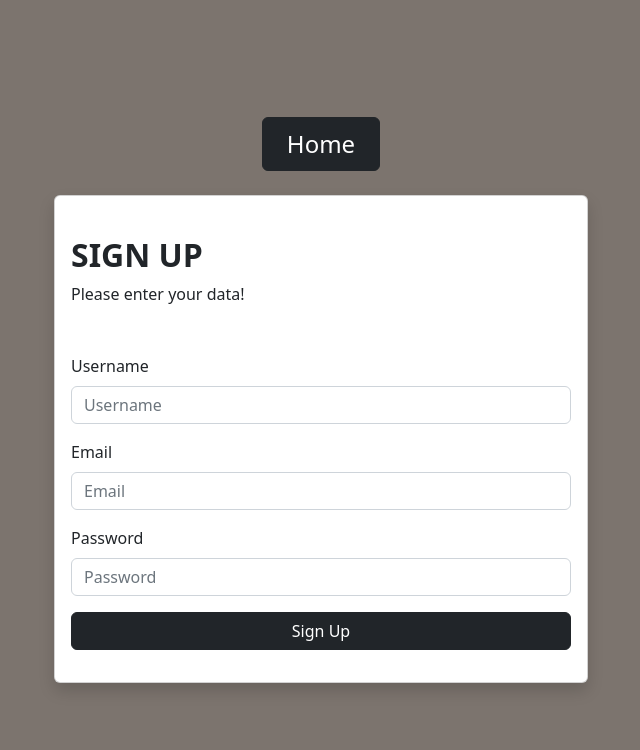
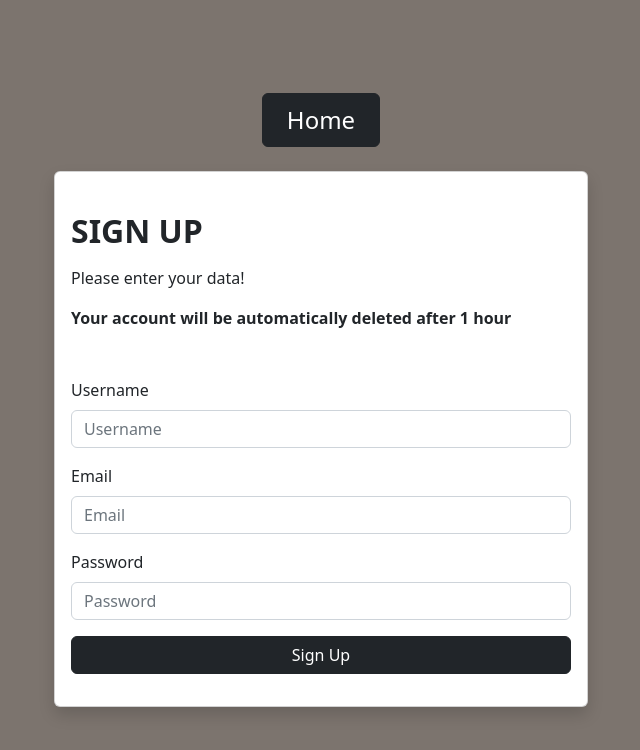
Before and after one commit to qbuus/FullstackToDo, a React (Create React App) app in the folder todofrontend/: page /signup in a window 1280 px wide. Shown: the top 750 px of the page, without its empty margins (319-959 px from the left). Built offline with nearby package versions, Linux system fonts and the light colour scheme.

Commit message:
styling events with react-hot-toast to let user know whathappens

```diff
--- a/todofrontend/package.json
+++ b/todofrontend/package.json
@@ -18,6 +18,7 @@
     "react-bootstrap": "^2.7.4",
     "react-dom": "^18.2.0",
     "react-hook-form": "^7.43.9",
+    "react-hot-toast": "^2.4.1",
     "react-icons": "^4.8.0",
     "react-redux": "^8.0.5",
     "react-router": "^6.10.0",
--- a/todofrontend/src/App.tsx
+++ b/todofrontend/src/App.tsx
@@ -11,6 +11,7 @@ import { RootState } from "./redux/reduxState";
 import SignIn from "./components/SignIn";
 import AddToDo from "./components/AddToDo";
 import EditModal from "./components/EditModal";
+import { Toaster } from "react-hot-toast";
 
 function App() {
   const isUserAuthorized = useSelector(
@@ -19,6 +20,7 @@ function App() {
 
   return (
     <>
+      <Toaster />
       <BrowserRouter>
         {isUserAuthorized ? <Navigation /> : ""}
         <Container>
--- a/todofrontend/src/components/AddToDo.tsx
+++ b/todofrontend/src/components/AddToDo.tsx
@@ -60,6 +60,10 @@ const AddToDo = () => {
                     <h2 className="fw-bold mb-2 text-uppercase">
                       Add to do
                     </h2>
+                    <p className="fw-bold">
+                      Your new to do will be automatically
+                      deleted after 1 hour
+                    </p>
                     <div className="mb-3 mt-4">
                       <Form
                         id="addEditNoteForm"
--- a/todofrontend/src/components/AuthMainPage.tsx
+++ b/todofrontend/src/components/AuthMainPage.tsx
@@ -18,6 +18,7 @@ import {
   RootState,
   EditToDo,
 } from "../redux/reduxState";
+import toast from "react-hot-toast";
 
 export default function AuthMainPage() {
   const dispatch = useDispatch();
@@ -50,6 +51,7 @@ export default function AuthMainPage() {
       const filterOfTodo = ToDoSelector.filter(
         (existingToDo) => existingToDo._id !== todo._id
       );
+      toast.success("To do has been successfully deleted");
       dispatch(ToDos(filterOfTodo));
     } catch (error) {
       console.log(error);
@@ -92,7 +94,11 @@ export default function AuthMainPage() {
                   </Card.Text>
                 </Card.Body>
                 <Card.Footer className="text-white d-flex justify-content-between align-items-center">
-                  <div>{dateFormat(todo.createdAt)}</div>
+                  <div>
+                    {todo.updatedAt > todo.createdAt
+                      ? dateFormat(todo.updatedAt)
+                      : dateFormat(todo.createdAt)}
+                  </div>
                   <Link to={`/edit/${todo._id}`}>
                     <Button
                       as="button"
--- a/todofrontend/src/components/Navbar.tsx
+++ b/todofrontend/src/components/Navbar.tsx
@@ -12,6 +12,7 @@ import {
 } from "../redux/reduxState";
 import { Link } from "react-router-dom";
 import { SignOutFunction } from "../api/appApi";
+import toast from "react-hot-toast";
 
 export default function Navigation() {
   const dispatch = useDispatch();
@@ -21,6 +22,7 @@ export default function Navigation() {
       await SignOutFunction();
       dispatch(isAuth(false));
       dispatch(authUser(null));
+      toast.success("You have been logged out");
     } catch (error) {
       console.error(error);
     }
--- a/todofrontend/src/components/SignIn.tsx
+++ b/todofrontend/src/components/SignIn.tsx
@@ -18,6 +18,7 @@ import { isAuth, authUser } from "../redux/reduxState";
 import { useNavigate } from "react-router";
 import { UnauthorizedError } from "../errors/http_errors";
 import { Link } from "react-router-dom";
+import toast from "react-hot-toast";
 
 export default function SignIn() {
   const dispatch = useDispatch();
@@ -36,6 +37,7 @@ export default function SignIn() {
       await SignInFunction(credentials);
       dispatch(isAuth(true));
       dispatch(authUser(credentials));
+      toast.success("You are now signed in");
       navigate("/");
     } catch (error) {
       if (error instanceof UnauthorizedError) {
--- a/todofrontend/src/components/SignUp.tsx
+++ b/todofrontend/src/components/SignUp.tsx
@@ -16,6 +16,7 @@ import "../styles/utils.css";
 import { useNavigate } from "react-router";
 import { ConflictError } from "../errors/http_errors";
 import { Link } from "react-router-dom";
+import toast from "react-hot-toast";
 
 export default function SignUp() {
   const navigate = useNavigate();
@@ -31,6 +32,7 @@ export default function SignUp() {
   async function onSubmit(credentials: SignUpBody) {
     try {
       await SignUpFunction(credentials);
+      toast.success("you can now sign in");
       navigate("/");
     } catch (error) {
       if (error instanceof ConflictError) {
@@ -69,9 +71,16 @@ export default function SignUp() {
                     <h2 className="fw-bold mb-2 text-uppercase">
                       Sign up
                     </h2>
-                    <p className="mb-5">
-                      Please enter your data!
-                    </p>
+                    <div className="mb-5 mt-3">
+                      <p>Please enter your data!</p>
+                      <div>
+                        <p className="fw-bold">
+                          Your account will be automatically
+                          deleted after 1 hour
+                        </p>
+                      </div>
+                    </div>
+
                     <div className="mb-3">
                       <Form onSubmit={handleSubmit(onSubmit)}>
                         <TextInputField
```
Also changed, not shown: 1 other file (tests, documents, lock files or other folders).
